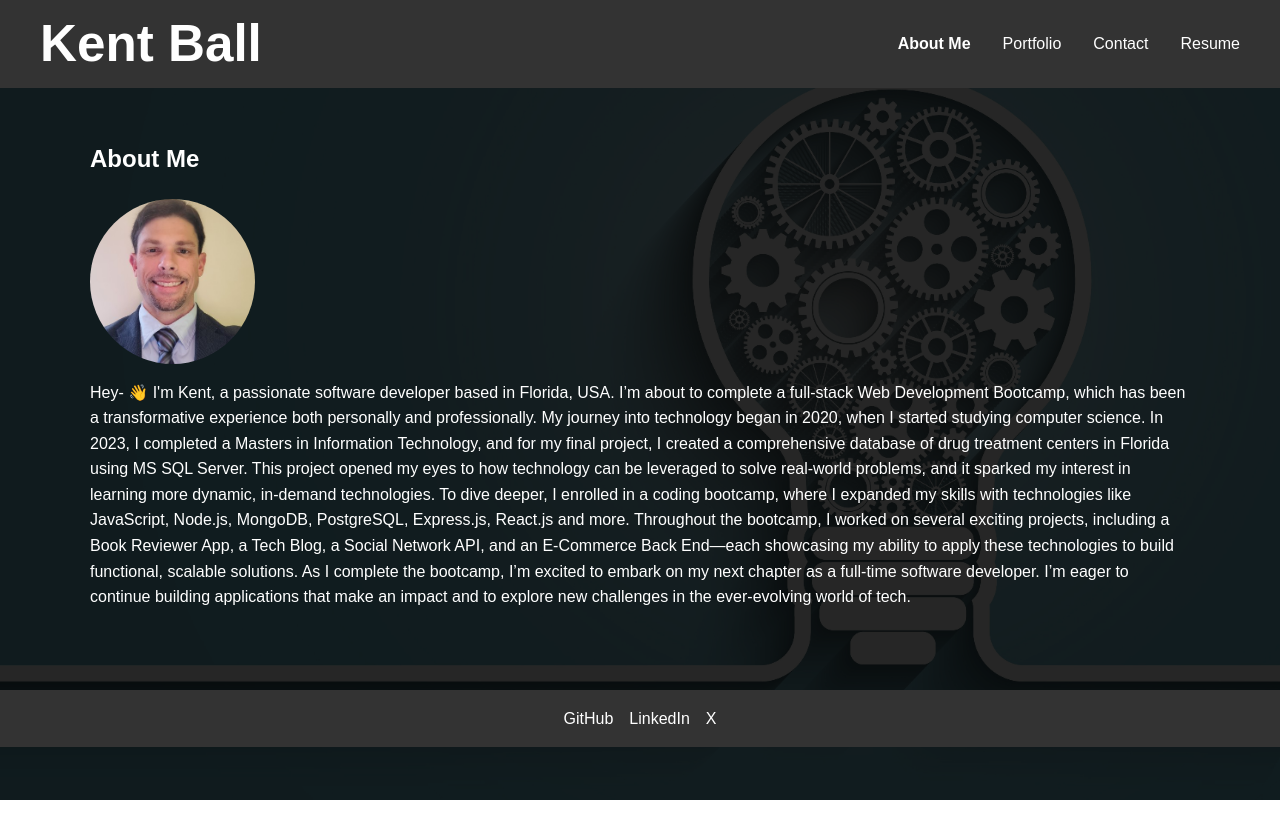
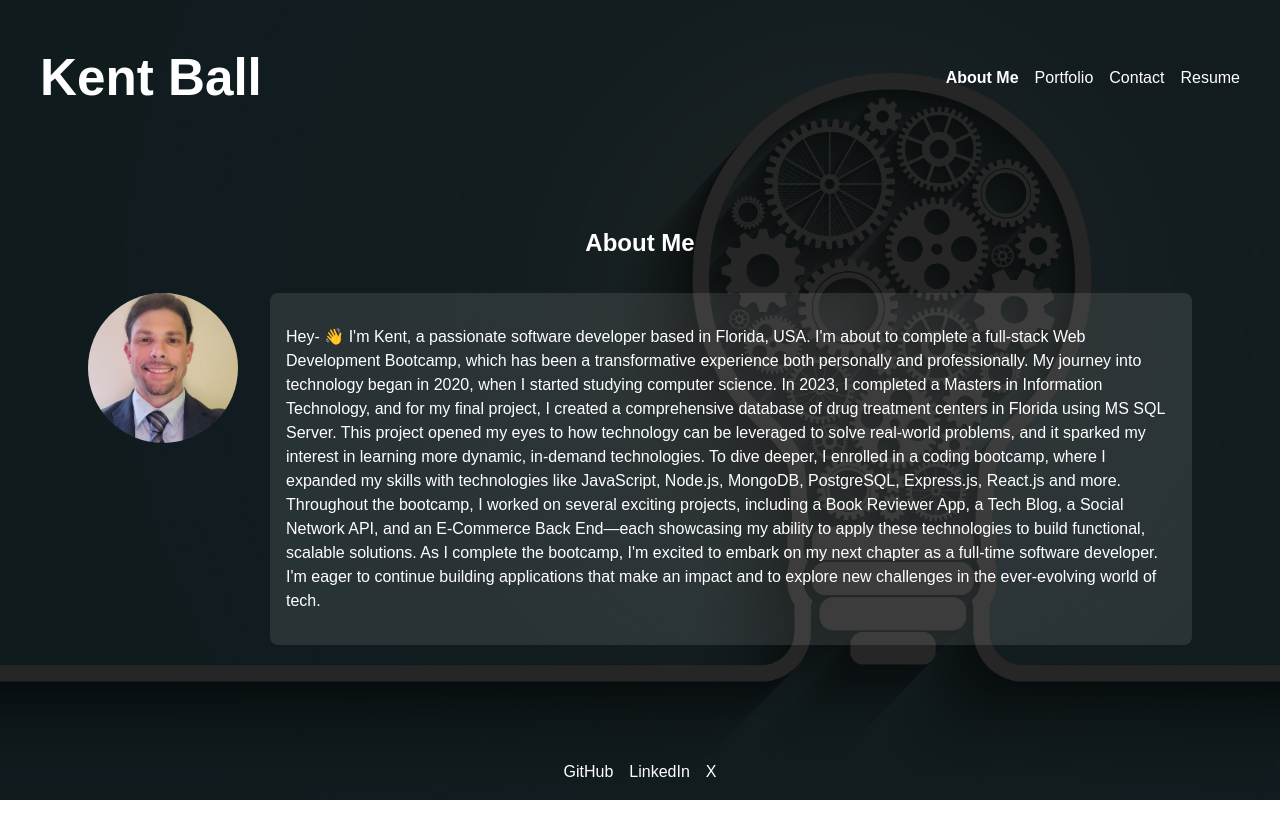
Before and after one commit to digitalscribe53/React-Portfolio, a React (Vite) app: page / in a window 1280 px wide. Built offline with nearby package versions, Linux system fonts and the light colour scheme.

Commit message:
Updated styles on About, Contact, Resume pages + header/footer

```diff
--- a/src/App.css
+++ b/src/App.css
@@ -1,20 +1,21 @@
 /* Global Styles */
-body {
-    font-family: Arial, sans-serif;
-    line-height: 1.6;
-    color: #333;
+*, *::before, *::after {
+  box-sizing: border-box;
 }
 
 body, html {
   margin: 0;
   padding: 0;
   height: 100%;
+  width: 100%;
+  overflow-x: hidden;
+  font-family: Arial, sans-serif;
 }
 
 #root {
   min-height: 100%;
-    position: relative;
-    padding-bottom: 20px; /* Adjust this value based on footer height */
+  display: flex;
+  flex-direction: column;
 }
 
 /* Background Image Styles */
@@ -27,30 +28,27 @@ body::before {
   left: 0;
   background-image: url('/pxfuel.jpg');
   background-size: cover;
-  background-position: right center; /* This ensures the right side (with the lightbulb) is always visible */
-  filter: brightness(0.3); /* This darkens the entire image */
+  background-position: right center;
+  filter: brightness(0.3);
   z-index: -1;
 }
 
 /* Content Wrapper */
 .content-wrapper {
-  position: relative;
-  z-index: 1;
-  background-color: rgba(0, 0, 0, 0.5); /* This adds a semi-transparent overlay */
-  min-height: 100vh;
-  color: white; /* Ensure text is visible on dark background */
-}
-  .container {
-    max-width: 1100px;
-    margin: auto;
-    padding: 0 20px;
+  flex: 1;
+  display: flex;
+  flex-direction: column;
+  color: white;
+  width: 100%;
+  max-width: 100vw;
+  overflow-x: hidden;
+  background-color: rgba(0, 0, 0, 0.5);
 }
 
 /* Header Styles */
 .header {
-    background: #333;
-    color: #fff;
   padding: 1rem;
+  background: transparent;
 }
 
 .header-content {
@@ -59,12 +57,11 @@ body::before {
   align-items: center;
   max-width: 1200px;
   margin: 0 auto;
-    flex-wrap: nowrap;
 }
 
 .site-title {
   margin: 0;
-    white-space: nowrap;
+  font-size: 1.5rem;
 }
 
 /* Navigation Styles */
@@ -76,130 +73,89 @@ body::before {
 }
 
 .main-nav ul li {
-    margin-left: 2rem;
+  margin-left: 1rem;
 }
 
 .main-nav ul li a {
-    color: #fff;
+  color: white;
   text-decoration: none;
-    white-space: nowrap;
 }
 
 .main-nav ul li a.active {
   font-weight: bold;
 }
 
-  /* Responsive adjustments */
-  @media (max-width: 768px) {
-    .header-content {
-      flex-direction: column;
-      align-items: flex-start;
-    }
-
-    .main-nav {
-      margin-top: 1rem;
+/* Main Content Styles */
+main {
+  flex: 1;
+  padding: 2rem;
+  max-width: 1200px;
+  margin: 0 auto;
   width: 100%;
 }
 
-    .main-nav ul {
-      justify-content: space-between;
+/* Page Title Styles */
+.page-title {
+  text-align: center;
+  margin-bottom: 2rem;
 }
 
-    .main-nav ul li {
-      margin-left: 0;
-    }
+/* Resume Page Styles */
+.resume {
+  text-align: center;
 }
 
-  header h1 {
-    margin: 0;
+.resume ul {
+  list-style-type: none;
+  padding: 0;
 }
 
-  /* Navigation Styles */
-  nav ul {
-    display: flex;
-    list-style: none;
+.resume .download-link {
+  margin: 2rem 0;
 }
 
-  nav ul li {
-    margin-left: 1rem;
+.resume .download-link a {
+  color: #00ffff;
+  text-decoration: none;
+  font-size: 1.2rem;
+  transition: all 0.3s ease;
+  display: inline-block;
 }
 
-  nav ul li a {
-    color: #fff;
-    text-decoration: none;
+.resume .download-link a:hover {
+  color: #ffffff;
+  transform: scale(1.1) rotate(5deg);
 }
 
-  nav ul li a.active {
-    font-weight: bold;
+/* Footer Styles */
+.footer {
+  padding: 1rem;
+  text-align: center;
+  background: transparent;
 }
 
-  /* Section Styles */
-  section {
-    padding: 2rem 0;
+.footer a {
+  color: white;
+  text-decoration: none;
+  margin: 0 0.5rem;
 }
 
-/* About Section Styles */
-.about {
-  text-align: left;
-}
-
-.about h2 {
-  margin-bottom: 20px;
-}
-
-.about-content {
-  display: flex;
-  align-items: flex-start;
-}
-
-/* Profile Image Styles */
-.profile-image-container {
-  width: 15%;
-  padding-bottom: 15%;
-  position: relative;
-  overflow: hidden;
-  border-radius: 50%;
-  margin-right: 20px;
-  flex-shrink: 0;
-}
-
-.profile-image {
-  position: absolute;
-  top: 0;
-  left: 0;
-  width: 100%;
-  height: 100%;
-  object-fit: cover;
-}
-
-.about p {
-  flex-grow: 1;
-}
-
-/* Portfolio Styles */
-.portfolio {
-  padding: 2rem 0;
-}
-
+/* Project Styles */
 .projects-container {
   display: grid;
-  grid-template-columns: repeat(auto-fit, minmax(300px, 1fr));
+  grid-template-columns: repeat(auto-fit, minmax(250px, 1fr));
   grid-gap: 2rem;
 }
 
 .project {
   border: 1px solid #ddd;
-  border-radius: 8px;
-  overflow: hidden;
-  display: flex;
-  flex-direction: column;
-  background-color: #f9f9f9;
+  padding: 1rem;
+  background-color: rgba(255, 255, 255, 0.1);
 }
 
 .project-image-container {
   width: 100%;
-  height: 0;
-  padding-top: 56.25%; /* 4:3 Aspect Ratio */
+  padding-top: 56.25%;
   position: relative;
   overflow: hidden;
 }
@@ -209,78 +165,8 @@ body::before {
   top: 0;
   left: 0;
   width: 100%;
-  height: auto;
+  height: 100%;
   object-fit: cover;
-  object-position: top left;
-}
-
-.project-details {
-  padding: 1rem;
-  flex-grow: 1;
-  display: flex;
-  flex-direction: column;
-}
-
-.project h3 {
-  margin: 0 0 1rem 0;
-}
-
-.project-links {
-  margin-top: auto;
-  display: flex;
-  justify-content: space-between;
-}
-
-.project-links a {
-  text-decoration: none;
-  color: #0077cc;
-  font-weight: bold;
-}
-
-.project-links a:hover {
-  text-decoration: underline;
-}
-
-/* Responsive adjustments */
-@media (max-width: 768px) {
-  .projects-container {
-    grid-template-columns: 1fr;
-  }
-}
-
-/* Form Styles */
-form div {
-  margin-bottom: 1rem;
-}
-
-label {
-  display: block;
-  margin-bottom: 0.5rem;
-}
-
-input,
-textarea {
-  width: 100%;
-  padding: 0.5rem;
-}
-
-.error {
-  color: red;
-  font-size: 0.8rem;
-}
-
-/* Footer Styles */
-footer {
-  background: #333;
-  color: #fff;
-  text-align: center;
-  padding: 1rem;
-  margin-top: 2rem;
-}
-
-footer a {
-  color: #fff;
-  margin: 0 0.5rem;
 }
 
 /* Contact Form Styles */
@@ -304,18 +190,19 @@ footer a {
   padding: 0.5rem;
   border: 1px solid #ddd;
   border-radius: 4px;
+  background-color: rgba(255, 255, 255, 0.1);
+  color: white;
 }
 
 .error-text {
-  color: #ff0000;
+  color: #ff6b6b;
   font-size: 0.875rem;
   margin-top: 0.25rem;
 }
 
-/* Button Styles */
 button {
-  background-color: #333;
-  color: #fff;
+  background-color: #4a4a4a;
+  color: white;
   padding: 0.75rem 1.5rem;
   border: none;
   border-radius: 4px;
@@ -325,33 +212,86 @@ button {
 }
 
 button:hover {
-  background-color: #555;
+  background-color: #5a5a5a;
 }
 
-/* Button Styles */
-.contact form button,
-button[type="submit"] {
-  background-color: #333 !important; /* Use !important to override index.css */
-  color: #fff !important;
-  padding: 0.75rem 1.5rem;
-  border: none;
-  border-radius: 4px;
-  cursor: pointer;
-  font-size: 1rem;
-  transition: background-color 0.3s ease;
+/* About Page Styles */
+.about {
+  max-width: 1200px;
+  margin: 0 auto;
+  padding: 1rem;
+  width: 100%;
 }
 
-.contact form button:hover,
-button[type="submit"]:hover {
-  background-color: #555 !important;
-  border-color: transparent; /* Override the hover effect from index.css */
+.about h2 {
+  text-align: center;
+  margin-bottom: 2rem;
 }
 
-/* Override the light mode styles from index.css */
-@media (prefers-color-scheme: light) {
-  .contact form button,
-  button[type="submit"] {
-    background-color: #333 !important;
-    color: #fff !important;
+.about-content {
+  display: flex;
+  flex-wrap: wrap;
+  gap: 2rem;
+}
+
+.profile-image-container {
+  width: 150px;
+  height: 150px;
+  border-radius: 50%;
+  overflow: hidden;
+  flex-shrink: 0;
+}
+
+.profile-image {
+  width: 100%;
+  height: 100%;
+  object-fit: cover;
+}
+
+.about-text {
+  flex: 1;
+  min-width: 300px;
+  padding: 1rem;
+  background: rgba(255, 255, 255, 0.1);
+  border-radius: 0.5rem;
+}
+
+/* Responsive adjustments */
+@media (max-width: 768px) {
+  main {
+    padding: 1rem;
+  }
+
+  .header-content {
+    flex-direction: column;
+    align-items: flex-start;
+  }
+
+  .main-nav {
+    margin-top: 1rem;
+    width: 100%;
+  }
+
+  .main-nav ul {
+    flex-direction: column;
+  }
+
+  .main-nav ul li {
+    margin-left: 0;
+    margin-bottom: 0.5rem;
+  }
+
+  .about-content {
+    flex-direction: column;
+    align-items: center;
+  }
+
+  .profile-image-container {
+    margin-right: 0;
+    margin-bottom: 1rem;
+  }
+
+  .about-text {
+    width: 100%;
   }
 }
--- a/src/App.jsx
+++ b/src/App.jsx
@@ -11,10 +11,9 @@ import './App.css';
 function App() {
   return (
     <Router>
-      <div className="App">
       <div className="content-wrapper">
         <Header />
-          <main className="container">
+        <main>
           <Routes>
             <Route path="/" element={<About />} />
             <Route path="/portfolio" element={<Portfolio />} />
@@ -24,7 +23,6 @@ function App() {
         </main>
         <Footer />
       </div>
-      </div>
     </Router>
   );
 }
--- a/src/components/About.jsx
+++ b/src/components/About.jsx
@@ -2,22 +2,24 @@ import React from 'react';
 
 const About = () => {
   return (
-    <section>
+    <section className="about">
       <h2>About Me</h2>
       <div className="about-content">
         <div className="profile-image-container">
           <img src="/1000000519.jpg" alt="Kent Ball" className="profile-image" />
         </div>
-      </div>
+        <div className="about-text">
           <p>
             Hey- 👋 I'm Kent, a passionate software developer based in Florida, USA.
 
-I’m about to complete a full-stack Web Development Bootcamp, which has been a transformative experience both personally and professionally. My journey into technology began in 2020, when I started studying computer science. In 2023, I completed a Masters in Information Technology, and for my final project, I created a comprehensive database of drug treatment centers in Florida using MS SQL Server. This project opened my eyes to how technology can be leveraged to solve real-world problems, and it sparked my interest in learning more dynamic, in-demand technologies.
+            I'm about to complete a full-stack Web Development Bootcamp, which has been a transformative experience both personally and professionally. My journey into technology began in 2020, when I started studying computer science. In 2023, I completed a Masters in Information Technology, and for my final project, I created a comprehensive database of drug treatment centers in Florida using MS SQL Server. This project opened my eyes to how technology can be leveraged to solve real-world problems, and it sparked my interest in learning more dynamic, in-demand technologies.
 
             To dive deeper, I enrolled in a coding bootcamp, where I expanded my skills with technologies like JavaScript, Node.js, MongoDB, PostgreSQL, Express.js, React.js and more. Throughout the bootcamp, I worked on several exciting projects, including a Book Reviewer App, a Tech Blog, a Social Network API, and an E-Commerce Back End—each showcasing my ability to apply these technologies to build functional, scalable solutions.
 
-As I complete the bootcamp, I’m excited to embark on my next chapter as a full-time software developer. I’m eager to continue building applications that make an impact and to explore new challenges in the ever-evolving world of tech.
+            As I complete the bootcamp, I'm excited to embark on my next chapter as a full-time software developer. I'm eager to continue building applications that make an impact and to explore new challenges in the ever-evolving world of tech.
           </p>
+        </div>
+      </div>
     </section>
   );
 };
--- a/src/components/Contact.jsx
+++ b/src/components/Contact.jsx
@@ -48,7 +48,7 @@ const Contact = () => {
 
   return (
     <section className="contact">
-      <h2>Contact Me</h2>
+      <h2 className="page-title">Contact Me</h2>
       <form onSubmit={handleSubmit}>
         <div className="form-group">
           <label htmlFor="name">Name:</label>
--- a/src/components/Footer.jsx
+++ b/src/components/Footer.jsx
@@ -2,7 +2,7 @@ import React from 'react';
 
 const Footer = () => {
   return (
-    <footer>
+    <footer className="footer">
       <a href="https://github.com/digitalscribe53" target="_blank" rel="noopener noreferrer">GitHub</a>
       <a href="https://linkedin.com/in/kent-ball" target="_blank" rel="noopener noreferrer">LinkedIn</a>
       <a href="https://x.com/november1actual" target="_blank" rel="noopener noreferrer">X</a>
--- a/src/components/Header.jsx
+++ b/src/components/Header.jsx
@@ -5,7 +5,7 @@ const Header = () => {
   return (
     <header className="header">
       <div className="header-content">
-        <h1 className="site-title">Kent Ball</h1>
+        <h1>Kent Ball</h1>
         <Navigation />
       </div>
     </header>
--- a/src/components/Portfolio.jsx
+++ b/src/components/Portfolio.jsx
@@ -32,7 +32,7 @@ const Portfolio = () => {
 
   return (
     <section className="portfolio">
-      <h2>Portfolio</h2>
+      <h2 className="page-title">Portfolio</h2>
       <div className="projects-container">
         {projects.map((project, index) => (
           <Project key={index} {...project} />
--- a/src/components/Resume.jsx
+++ b/src/components/Resume.jsx
@@ -7,9 +7,11 @@ const Resume = () => {
   ];
 
   return (
-    <section>
-      <h2>Resume</h2>
+    <section className="resume">
+      <h2 className="page-title">Resume</h2>
+      <div className="download-link">
       <a href="/Kent_Ball_Web-Developer-Resume.pdf" download>Download Resume</a>
+      </div>
       <h3>Proficiencies</h3>
       <ul>
         {proficiencies.map((skill, index) => (
```
Lines whose indentation alone changed are shown as unchanged.
